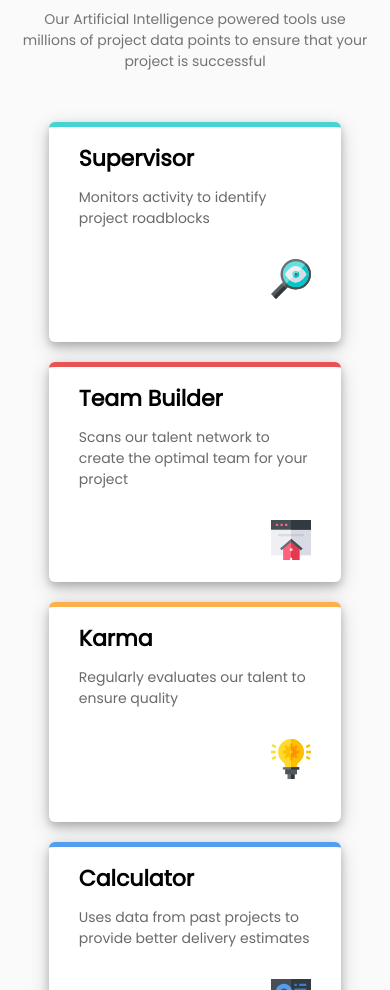
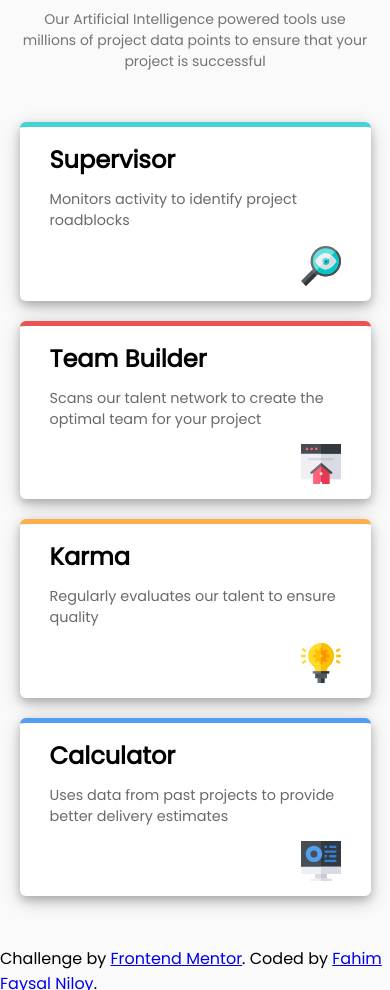
Before and after one commit to fahimfaysalniloy/cards, a plain HTML site: page ffn.fourCardProject/index.html in a window 390 px wide. Shown: the part 110-1100 px from the top of the page. Drawn offline with Linux system fonts and the light colour scheme.

Commit message:
Update styles.css

```diff
--- a/ffn.fourCardProject/css/styles.css
+++ b/ffn.fourCardProject/css/styles.css
@@ -46,7 +46,7 @@ main{
 	display: grid;
 	grid-gap: 20px;
 	grid-template-columns: repeat(3,1fr);
-	grid-template-rows: repeat(4,95px);
+	grid-template-rows: repeat(4,1fr);
 	grid-template-areas:
 	". t ."
 	"s t c"
@@ -62,7 +62,6 @@ main{
 .box-1{
 	border-top: 5px solid var(--cyan);
 	grid-area: s;
-
 }
 .box-2{
 	border-top: 5px solid var(--red);
@@ -78,30 +77,25 @@ main{
 
 }
 .container h1{
-	font-size: 22px;
+	font-size: 1.5em;
 	margin-bottom: 12px;
 }
 .container p{
-	font-size: 14px;
+	font-size: .9em;
 	font-weight: 200;
 	color: #00000096;
 }
 .container img{
 	width: 40px;
 	float: right;
-	margin-top: 30px;
-
+	margin-top: 5%;
 }
 /*FOOTER*/
 footer{
 	margin-top: 50px;
-	float: right;
-	font-size: 15px;
+
 }
-footer a{
-	text-decoration: none;
-	color: #2cd871;
-}
+
 /*MEDIA QUERIES*/
 
 @media(max-width:800px){
@@ -114,12 +108,15 @@ footer a{
 	header .small{
 		width: 90%;
 	}
+	main{
+		width: 90%;
+	}
 	.container{
 	margin-top: 50px;
 	display: grid;
 	grid-gap: 20px;
 	grid-template-columns: repeat(1,1fr);
-	grid-template-rows: repeat(4,220px);
+	grid-template-rows: repeat(4,1fr);
 	grid-template-areas:
 	"s"
 	"t"
```
